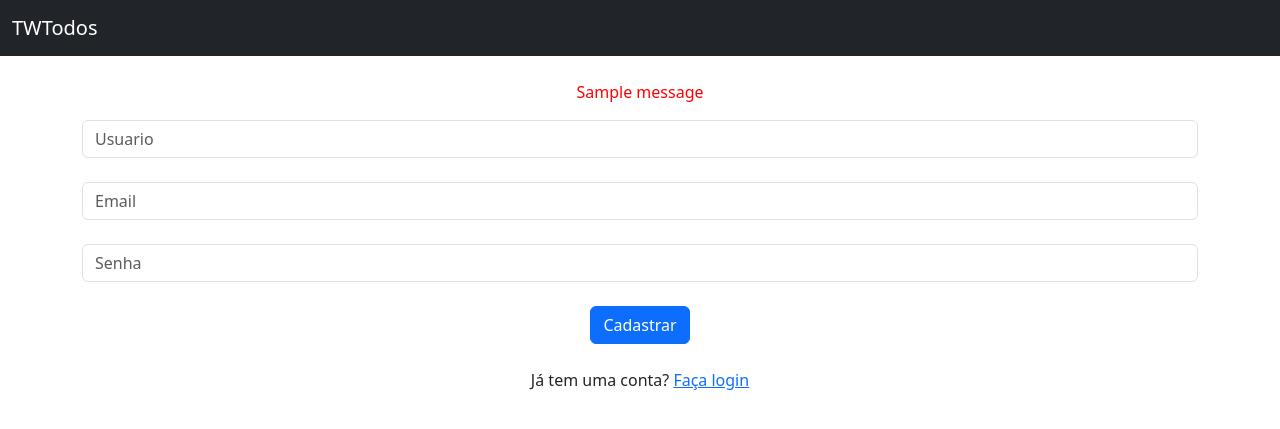
After one commit to eduardostc/Crud_com_CBV-Todos-, a Django app: page /auth/cadastro/ in a window 1280 px wide. The commit adds this page. Shown: the top 429 px of the page. Run offline with Django 5.2, Linux system fonts and the light colour scheme; one stand-in notice (Sample message) is shown.

Commit message:
basico Acrescentado a tela de cadastro

```diff
--- a/core/settings.py
+++ b/core/settings.py
@@ -124,3 +124,5 @@ DEFAULT_AUTO_FIELD = "django.db.models.BigAutoField"
 CRISPY_ALLOWED_TEMPLATE_PACKS = "bootstrap5"
 
 CRISPY_TEMPLATE_PACK = "bootstrap5"
+
+LOGOUT_REDIRECT_URL = "/auth/login/"
--- a/core/urls.py
+++ b/core/urls.py
@@ -1,13 +1,17 @@
 from django.contrib import admin
-from django.urls import path
+from django.urls import path, include
+from django.views.generic import RedirectView
 
 from todos.views import TodolistView, TodoCreateView, TodoUpdateView, TodoDeleteView, TodoCompleteView
 
 urlpatterns = [
     path("admin/", admin.site.urls),
-    path("", TodolistView.as_view(), name="todo_list"),
+    #path("", TodolistView.as_view(), name="todo_list"),
+    path("", RedirectView.as_view(url="/auth/login/")),  # Redireciona para login
+    path("todo/", TodolistView.as_view(), name="todo_list"),
     path("create", TodoCreateView.as_view(), name="todo_create"),
     path("update/<int:pk>", TodoUpdateView.as_view(), name="todo_update"),
     path("delete/<int:pk>", TodoDeleteView.as_view(), name="todo_delete"),
     path("complete/<int:pk>", TodoCompleteView.as_view(), name="todo_complete"),
+    path("auth/", include('todos.urls')),
 ]
--- a/todos/templates/base.html
+++ b/todos/templates/base.html
@@ -1,4 +1,3 @@
-
 <!DOCTYPE html>
 <html lang="pt-br">
   <head>
@@ -11,6 +10,12 @@
     <nav class="navbar bg-dark mb-4" data-bs-theme="dark">
         <div class="container-fluid">
           <a class="navbar-brand" href="{% url 'todo_list' %}">TWTodos</a>
+          {% if user.is_authenticated %}
+            <div class="d-flex">
+                <span class="navbar-text text-light me-3">Bem-vindo, {{ user.username }}!</span>
+                <a href="{% url 'logout' %}" class="btn btn-outline-light">Logout</a>
+            </div>
+        {% endif %}
         </div>
     </nav>
 
--- /dev/null
+++ b/todos/templates/cadastro.html
@@ -0,0 +1,26 @@
+{% extends 'base.html' %}
+
+{% block page_title %}Cadastro{% endblock %}
+
+{% block content %}
+<center>
+    <!-- Exibe mensagens -->
+    {% if messages %}
+        {% for message in messages %}
+            <p style="color: red;">{{ message }}</p>
+        {% endfor %}
+    {% endif %}
+
+    <form action="{% url 'cadastro' %}" method="POST"> {% csrf_token %}
+        <input type="text" placeholder="Usuario" name="username" class="form-control">
+        <br>
+        <input type="email" placeholder="Email" name="email" class="form-control">
+        <br>
+        <input type="password" placeholder="Senha" name="senha" class="form-control">
+        <br>
+        <input type="submit" value="Cadastrar" class="btn btn-primary">
+    </form>
+    <br>
+    <p>Já tem uma conta? <a href="{% url 'login' %}">Faça login</a></p>
+</center>
+{% endblock %}
--- /dev/null
+++ b/todos/urls.py
@@ -0,0 +1,10 @@
+from django.urls import path
+from . import views
+from django.contrib.auth.views import LogoutView
+from .views import logout_view
+
+urlpatterns = [
+    path('cadastro/', views.cadastro, name='cadastro'),
+    path('login/', views.login, name='login'),
+    path('logout/', logout_view, name='logout'),
+]
--- a/todos/views.py
+++ b/todos/views.py
@@ -1,29 +1,94 @@
+from django.http import HttpResponse
 from django.views.generic import ListView, CreateView, UpdateView, DeleteView, View
 from django.urls import reverse_lazy
-from django.shortcuts import get_object_or_404, redirect
+from django.shortcuts import get_object_or_404, redirect, render
+from django.contrib.auth.models import User
+from django.contrib.auth import authenticate, logout
+from django.contrib.auth import login as login_django
+from django.contrib.auth.decorators import login_required
+from django.contrib.auth.mixins import LoginRequiredMixin
+from django.utils.decorators import method_decorator
+from django.contrib import messages
 
 from .models import Todo
 
-class TodolistView(ListView):
+
+class TodolistView(LoginRequiredMixin, ListView):
     model = Todo
+    login_url = "/auth/login/"  # Redireciona para a página de login se não autenticado
 
+
+@method_decorator(login_required(login_url='/auth/login/'), name='dispatch')
 class TodoCreateView(CreateView):
     model = Todo
     fields = ["title", "deadline"]
-    success_url = reverse_lazy("todo_list") #Depois do cadastro redireciona a pagina para essa rota.
+    success_url = reverse_lazy("todo_list")
 
+@method_decorator(login_required(login_url='/auth/login/'), name='dispatch')
 class TodoUpdateView(UpdateView):
     model = Todo
     fields = ["title", "deadline"]
     success_url = reverse_lazy("todo_list")
 
-
+@method_decorator(login_required(login_url='/auth/login/'), name='dispatch')
 class TodoDeleteView(DeleteView):
     model = Todo
     success_url = reverse_lazy("todo_list")
 
+@method_decorator(login_required(login_url='/auth/login/'), name='dispatch')
 class TodoCompleteView(View):
     def get(self, request, pk):
         todo = get_object_or_404(Todo, pk=pk)
         todo.mark_has_complete()
         return redirect("todo_list")
+
+
+#parte de login: https://www.youtube.com/watch?v=gdhiA6wObw0
+
+def cadastro(request):
+    if request.method == "GET":
+        return render(request, 'cadastro.html')
+    else:
+        username = request.POST.get('username')
+        email = request.POST.get('email')
+        senha = request.POST.get('senha')
+
+        user = User.objects.filter(username=username).first()
+
+        if user:
+            messages.error(request, 'Já existe um usuário com esse username.')
+            return render(request, 'cadastro.html')
+        user = User.objects.create_user(username=username, email=email, password=senha)
+        user.save()
+
+        messages.success(request, 'Usuário cadastrado com sucesso! Faça login para continuar.')
+        return redirect('login')
+
+def login(request):
+    if request.method == 'GET':
+        return render(request, 'login.html')
+    else:
+        username = request.POST.get('username')
+        senha = request.POST.get('senha')
+
+        user = authenticate(username=username, password=senha)
+
+        if user:
+            login_django(request, user)
+
+            return redirect("todo_list")
+        else:
+            messages.error(request, 'Usuário ou senha inválido!')
+            return render(request, 'login.html')
+
+
+def logout_view(request):
+    logout(request)
+    return redirect('/auth/login/')
+
+# @login_required(login_url="/auth/login/")
+# def plataforma(request):
+#     # if request.user.is_authenticated:
+#     #     return HttpResponse('plataforma')
+#     return HttpResponse("plataforma")
+#     #return redirect('todo_list')
```
Also changed, not shown: todos/templates/login.html (added, +24 -0 lines), db.sqlite3, todos/migrations/0003_alter_todo_options_alter_todo_deadline_and_more.py (added).
